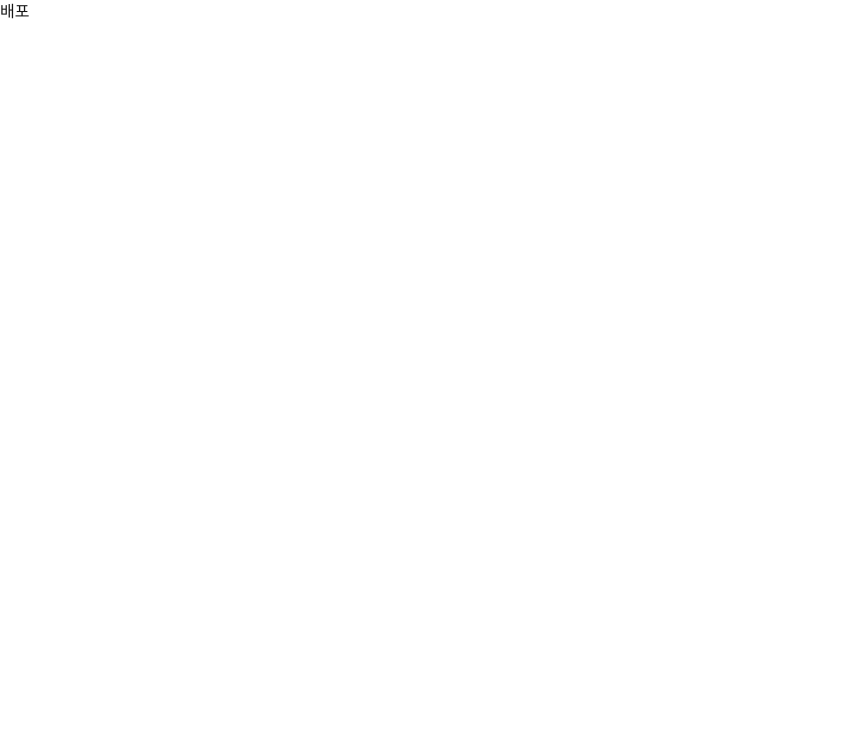
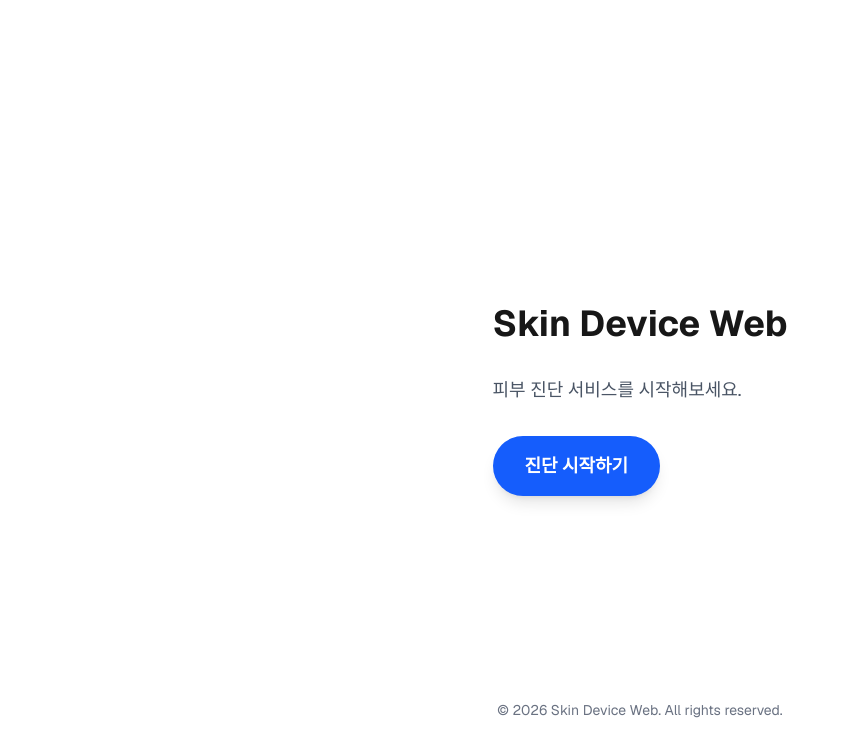
Before and after one commit to alstjr0183/skin-device-web, a Next.js app: page / in a window 1280 px wide. Shown: the top 756 px of the page, without its empty margins (0-849 px from the left). Built offline with nearby package versions, Linux system fonts and the light colour scheme.

Commit message:
root page 작업

```diff
--- a/src/app/page.tsx
+++ b/src/app/page.tsx
@@ -1,9 +1,25 @@
-import Image from "next/image";
+import Link from "next/link";
 
 export default function Home() {
-  return (
-    <div>
-      배포
-    </div>
-  );
+    return (
+        <div className="grid grid-rows-[20px_1fr_20px] items-center justify-items-center min-h-screen p-8 pb-20 gap-16 sm:p-20 font-[family-name:var(--font-geist-sans)]">
+            <main className="flex flex-col gap-8 row-start-2 items-center sm:items-start text-center sm:text-left">
+                <h1 className="text-4xl font-bold">Skin Device Web</h1>
+                <p className="text-lg text-gray-600 dark:text-gray-300">
+                    피부 진단 서비스를 시작해보세요.
+                </p>
+
+                <Link
+                    href="/diagnosis"
+                    className="rounded-full bg-blue-600 text-white px-8 py-4 text-lg font-semibold hover:bg-blue-700 transition-colors shadow-lg hover:shadow-xl"
+                >
+                    진단 시작하기
+                </Link>
+            </main>
+
+            <footer className="row-start-3 flex gap-6 flex-wrap items-center justify-center text-sm text-gray-500">
+                <p>© 2026 Skin Device Web. All rights reserved.</p>
+            </footer>
+        </div>
+    );
 }
```
